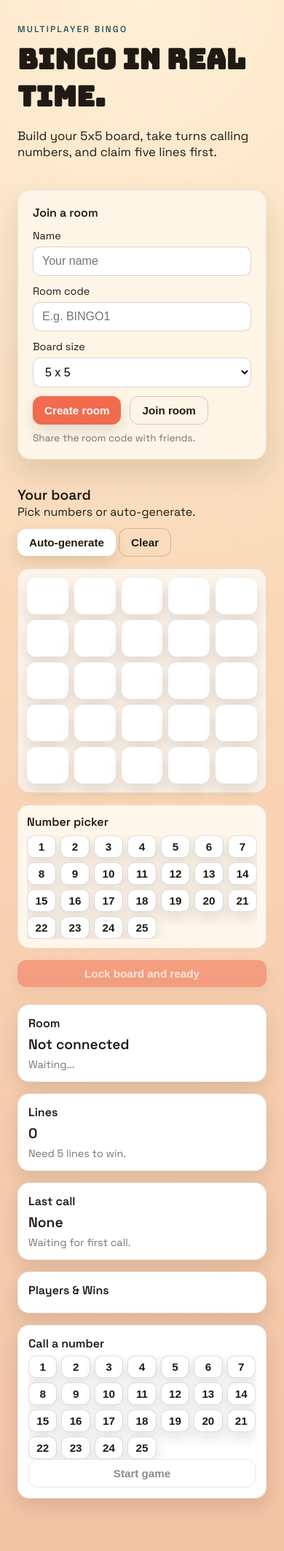
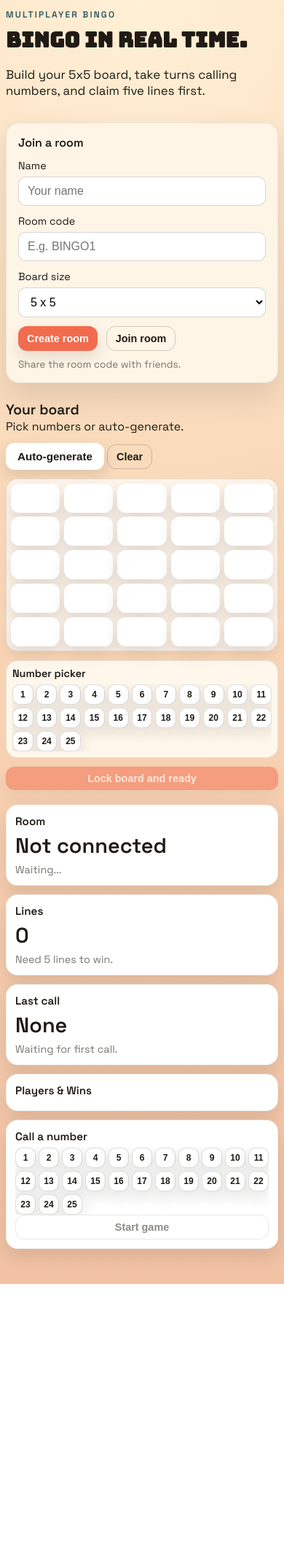
Before and after one commit to raman-bharati/bingo, a CodeIgniter 4 app: the page made by app/Views/bingo.php in a window 390 px wide. Shown: the whole page at 73% size. After the commit the page ends 1760 px from the top, so only its background shows below. Run offline with PHP 8.4 and a stand-in for CodeIgniter, Linux system fonts and the light colour scheme; the template is opened without the code that fills it, so the values that code supplies are empty; some libraries are stand-ins or nearby versions.

Commit message:
Fix line overlay positioning to account for padding, gaps, and proper cell alignment on all screen sizes

```diff
--- a/public/bingo.css
+++ b/public/bingo.css
@@ -23,7 +23,7 @@ body {
 .page {
   max-width: 1200px;
   margin: 0 auto;
-  padding: 32px 24px 72px;
+  padding: clamp(16px, 4vw, 32px) clamp(12px, 3vw, 24px) clamp(36px, 8vw, 72px);
 }
 
 .hero {
@@ -160,40 +160,41 @@ button:disabled {
 
 .board {
   display: grid;
-  grid-template-columns: repeat(var(--board-size, 5), minmax(44px, 1fr));
-  gap: 8px;
+  grid-template-columns: repeat(var(--board-size, 5), minmax(clamp(32px, 7vw, 60px), 1fr));
+  gap: clamp(4px, 1.5vw, 8px);
   background: rgba(255, 255, 255, 0.7);
-  padding: 12px;
+  padding: clamp(8px, 2vw, 16px);
   border-radius: 16px;
   border: 1px solid rgba(31, 26, 20, 0.1);
 }
 
 .board[data-size="7"] {
-  gap: 6px;
+  gap: clamp(3px, 1.2vw, 6px);
 }
 
 .board[data-size="9"] {
-  gap: 5px;
+  gap: clamp(3px, 1vw, 5px);
 }
 
 .board[data-size="7"] .board-cell,
 .board[data-size="9"] .board-cell {
-  min-height: 44px;
-  font-size: 0.9rem;
+  min-height: clamp(32px, 7vw, 44px);
+  font-size: 0.85rem;
 }
 
 .board-cell {
   background: #fff;
   border-radius: 12px;
-  padding: 12px 4px;
+  padding: clamp(6px, 1vw, 12px) clamp(2px, 0.5vw, 4px);
   text-align: center;
   font-weight: 600;
   box-shadow: 0 10px 20px var(--shadow);
   border: 2px solid transparent;
-  min-height: 50px;
+  min-height: clamp(40px, 8vw, 60px);
   display: grid;
   place-items: center;
   position: relative;
+  font-size: clamp(0.75rem, 2vw, 1rem);
 }
 
 .board-cell.selected {
@@ -218,28 +219,30 @@ button:disabled {
 .picker {
   background: #fff7ec;
   border-radius: 16px;
-  padding: 12px;
+  padding: clamp(8px, 2vw, 12px);
   border: 1px solid rgba(31, 26, 20, 0.1);
 }
 
 .picker-title {
   font-weight: 600;
-  margin-bottom: 8px;
+  margin-bottom: clamp(6px, 1vw, 8px);
+  font-size: clamp(0.9rem, 2vw, 1rem);
 }
 
 .picker-grid {
   display: grid;
-  grid-template-columns: repeat(auto-fill, minmax(36px, 1fr));
-  gap: 6px;
+  grid-template-columns: repeat(auto-fill, minmax(clamp(32px, 6vw, 42px), 1fr));
+  gap: clamp(4px, 1vw, 6px);
   max-height: 220px;
   overflow: auto;
 }
 
 .picker-button {
   border-radius: 10px;
-  padding: 6px;
+  padding: clamp(4px, 1vw, 8px);
   text-align: center;
   font-weight: 600;
+  font-size: clamp(0.75rem, 1.5vw, 0.9rem);
   border: 1px solid rgba(31, 26, 20, 0.15);
   background: #fff;
   cursor: pointer;
@@ -295,8 +298,8 @@ button:disabled {
 
 .call-grid {
   display: grid;
-  grid-template-columns: repeat(auto-fill, minmax(36px, 1fr));
-  gap: 6px;
+  grid-template-columns: repeat(auto-fill, minmax(clamp(32px, 6vw, 42px), 1fr));
+  gap: clamp(4px, 1vw, 6px);
   max-height: 220px;
   overflow: auto;
 }
@@ -304,9 +307,10 @@ button:disabled {
 .call-button {
   background: #fff;
   border-radius: 10px;
-  padding: 6px;
+  padding: clamp(4px, 1vw, 8px);
   text-align: center;
   font-weight: 600;
+  font-size: clamp(0.75rem, 1.5vw, 0.9rem);
   border: 1px solid rgba(31, 26, 20, 0.15);
   cursor: pointer;
 }
@@ -375,20 +379,22 @@ button:disabled {
   background: var(--accent);
   pointer-events: none;
   z-index: 5;
+  transform-origin: top center;
 }
 
 .line-overlay.horizontal {
-  left: 0;
-  right: 0;
+  background: linear-gradient(90deg, var(--accent) 0%, var(--accent) 100%);
+  box-shadow: 0 1px 3px rgba(242, 107, 79, 0.4);
 }
 
 .line-overlay.vertical {
-  top: 0;
-  bottom: 0;
+  background: linear-gradient(180deg, var(--accent) 0%, var(--accent) 100%);
+  box-shadow: 1px 0 3px rgba(242, 107, 79, 0.4);
 }
 
 .line-overlay.diagonal {
-  background: var(--accent);
+  background: linear-gradient(45deg, var(--accent) 0%, var(--accent) 100%);
+  box-shadow: 1px 1px 3px rgba(242, 107, 79, 0.4);
 }
 
 @keyframes lineComplete {
@@ -484,21 +490,126 @@ button:disabled {
 }
 
 @media (max-width: 900px) {
+  .board-section {
+    grid-template-columns: 1fr;
+    gap: 20px;
+  }
+
   .board-header {
     flex-direction: column;
     align-items: flex-start;
   }
 
+  .board-actions {
+    width: 100%;
+  }
+
+  .board-actions button {
+    flex: 1;
+  }
+
   .modal-content {
-    padding: 32px;
-    margin: 20px;
+    padding: 24px;
+    margin: 16px;
   }
 
   .celebration h2 {
-    font-size: 2rem;
+    font-size: 1.8rem;
   }
 
   .celebration p {
+    font-size: 1.3rem;
+  }
+}
+
+@media (max-width: 600px) {
+  .page {
+    padding: 12px 8px 48px;
+  }
+
+  .hero {
+    grid-template-columns: 1fr;
+    gap: 16px;
+    margin-bottom: 24px;
+  }
+
+  h1 {
+    font-size: clamp(1.8rem, 5vw, 2.4rem);
+  }
+
+  .panel {
+    padding: 16px;
+  }
+
+  .board-wrap,
+  .status-wrap,
+  .leaderboard-wrap {
+    gap: 12px;
+  }
+
+  .board {
+    padding: clamp(6px, 1.5vw, 12px);
+  }
+
+  .status-card,
+  .leaderboard-card {
+    padding: 12px;
+  }
+
+  .status-title,
+  .leaderboard-title {
+    font-size: 0.95rem;
+  }
+
+  .status-value {
+    font-size: 1.8rem;
+  }
+
+  .picker {
+    gap: 6px;
+  }
+
+  .picker-grid {
+    grid-template-columns: repeat(auto-fit, minmax(clamp(28px, 5vw, 40px), 1fr));
+    gap: clamp(4px, 1vw, 6px);
+  }
+
+  .picker-button {
+    font-size: 0.75rem;
+    padding: clamp(6px, 1vw, 8px);
+  }
+
+  .call-grid {
+    grid-template-columns: repeat(auto-fit, minmax(clamp(28px, 5vw, 40px), 1fr));
+    gap: clamp(4px, 1vw, 6px);
+  }
+
+  .call-button {
+    font-size: 0.75rem;
+    padding: clamp(6px, 1vw, 8px);
+  }
+
+  .modal-content {
+    padding: 20px;
+    margin: 16px;
+    max-width: 90vw;
+  }
+
+  .celebration h2 {
     font-size: 1.5rem;
   }
+
+  .celebration p {
+    font-size: 1.1rem;
+  }
+
+  button.primary,
+  button.ghost {
+    padding: clamp(8px, 2vw, 12px) clamp(12px, 3vw, 16px);
+    font-size: 0.9rem;
+  }
+
+  .board-cell.selected {
+    box-shadow: 0 0 0 1px rgba(242, 107, 79, 0.35);
+  }
 }
--- a/public/bingo.js
+++ b/public/bingo.js
@@ -124,8 +124,19 @@ function drawCompletedLines() {
   existingLines.forEach(line => line.remove());
 
   const board = elements.board;
+  const boardStyle = window.getComputedStyle(board);
+  const padding = parseFloat(boardStyle.padding);
   const boardRect = board.getBoundingClientRect();
-  const cellSize = boardRect.width / state.boardSize;
+  const gap = parseFloat(boardStyle.gap) || 8;
+
+  // Calculate actual content width/height (excluding padding)
+  const contentWidth = boardRect.width - (padding * 2);
+  const contentHeight = boardRect.height - (padding * 2);
+
+  // Calculate cell size based on content area
+  const totalGaps = (state.boardSize - 1) * gap;
+  const cellSize = (contentWidth - totalGaps) / state.boardSize;
+
   const lines = getCompletedLines();
 
   lines.forEach(line => {
@@ -133,39 +144,41 @@ function drawCompletedLines() {
     overlay.className = "line-overlay";
 
     if (line.type === "row") {
-      // Horizontal line
+      // Horizontal line - position at the vertical center of the row
       overlay.classList.add("horizontal");
-      overlay.style.top = (line.index * cellSize + cellSize / 2) + "px";
-      overlay.style.width = "100%";
+      const rowCenterY = padding + (line.index * (cellSize + gap)) + (cellSize / 2);
+      overlay.style.top = rowCenterY + "px";
+      overlay.style.left = padding + "px";
+      overlay.style.width = contentWidth + "px";
       overlay.style.height = "3px";
     } else if (line.type === "col") {
-      // Vertical line
+      // Vertical line - position at the horizontal center of the column
       overlay.classList.add("vertical");
-      overlay.style.left = (line.index * cellSize + cellSize / 2) + "px";
-      overlay.style.height = "100%";
+      const colCenterX = padding + (line.index * (cellSize + gap)) + (cellSize / 2);
+      overlay.style.left = colCenterX + "px";
+      overlay.style.top = padding + "px";
       overlay.style.width = "3px";
+      overlay.style.height = contentHeight + "px";
     } else if (line.type === "diag" && line.index === 0) {
       // Top-left to bottom-right diagonal
-      const size = state.boardSize * cellSize;
-      const lineLength = Math.sqrt(2) * size;
+      const lineLength = Math.sqrt(contentWidth * contentWidth + contentHeight * contentHeight) * 1.1;
       overlay.classList.add("diagonal", "tlbr");
       overlay.style.width = lineLength + "px";
       overlay.style.height = "3px";
-      overlay.style.top = "0";
-      overlay.style.left = "0";
+      overlay.style.left = padding + "px";
+      overlay.style.top = padding + "px";
       overlay.style.transformOrigin = "left top";
-      overlay.style.transform = "rotate(45deg)";
+      overlay.style.transform = `rotate(${Math.atan2(contentHeight, contentWidth) * 180 / Math.PI}deg)`;
     } else if (line.type === "diag" && line.index === 1) {
       // Top-right to bottom-left diagonal
-      const size = state.boardSize * cellSize;
-      const lineLength = Math.sqrt(2) * size;
+      const lineLength = Math.sqrt(contentWidth * contentWidth + contentHeight * contentHeight) * 1.1;
       overlay.classList.add("diagonal", "bltr");
       overlay.style.width = lineLength + "px";
       overlay.style.height = "3px";
-      overlay.style.top = "0";
-      overlay.style.right = "0";
+      overlay.style.right = padding + "px";
+      overlay.style.top = padding + "px";
       overlay.style.transformOrigin = "right top";
-      overlay.style.transform = "rotate(-45deg)";
+      overlay.style.transform = `rotate(${-Math.atan2(contentHeight, contentWidth) * 180 / Math.PI}deg)`;
     }
 
     board.appendChild(overlay);
@@ -426,7 +439,17 @@ function handleRoomAction(action) {
     })
     .then((data) => {
       if (!data.ok) {
-        const errorMsg = data.error || "Unknown error";
+        let errorMsg = data.error || "Unknown error";
+        // Add helpful suggestions for common errors
+        if (errorMsg === "Room already exists." && action === "create") {
+          errorMsg += "\n\nTry a different room code.";
+        } else if (errorMsg === "Room not found." && action === "join") {
+          errorMsg += "\n\nAsk the creator for the correct room code.";
+        } else if (errorMsg === "Game already started.") {
+          errorMsg += "\n\nYou cannot join or change your board once the game has started.";
+        } else if (errorMsg === "Board size does not match the room.") {
+          errorMsg += "\n\nSelect the same board size as the room.";
+        }
         alert(`⚠️ ${action === 'create' ? 'Create Room' : 'Join Room'} Error:\n\n${errorMsg}`);
         console.error(`Room ${action} error:`, data);
         return;
@@ -470,7 +493,15 @@ function lockBoard() {
     })
     .then((data) => {
       if (!data.ok) {
-        const errorMsg = data.error || "Unknown error";
+        let errorMsg = data.error || "Unknown error";
+        // Add helpful suggestions
+        if (errorMsg === "Game already started.") {
+          errorMsg += "\n\nYou cannot change your board after the game has started.";
+        } else if (errorMsg === "Room not found.") {
+          errorMsg += "\n\nThe room no longer exists.";
+        } else if (errorMsg === "Player not found.") {
+          errorMsg += "\n\nYou are not in this room.";
+        }
         alert(`⚠️ Lock Board Error:\n\n${errorMsg}`);
         console.error("Lock board error:", data);
         return;
@@ -657,7 +688,7 @@ function callNumber(number) {
     return;
   }
   if (!state.started) {
-    alert("Start the game first.");
+    alert("⚠️ Start the game first.");
     return;
   }
   fetch(`${BASE_URL}/bingo/room/call`, {
@@ -669,15 +700,35 @@ function callNumber(number) {
       number,
     }),
   })
-    .then((res) => res.json())
+    .then((res) => {
+      if (!res.ok) {
+        throw new Error(`HTTP ${res.status}`);
+      }
+      return res.json();
+    })
     .then((data) => {
       if (!data.ok) {
-        alert(data.error || "Call failed.");
+        let errorMsg = data.error || "Unknown error";
+        // Add helpful suggestions
+        if (errorMsg === "Not your turn.") {
+          errorMsg += "\n\nWait for your turn to call.";
+        } else if (errorMsg === "Number already called.") {
+          errorMsg += "\n\nPick a different number.";
+        } else if (errorMsg === "Game is over.") {
+          errorMsg += "\n\nStart a new game.";
+        } else if (errorMsg === "Waiting for all players to be ready.") {
+          errorMsg += "\n\nWait for all players to lock their boards.";
+        }
+        alert(`⚠️ Error:\n\n${errorMsg}`);
+        console.error("Call number error:", data);
         return;
       }
       applyState(data.state);
     })
-    .catch(() => alert("Call failed."));
+    .catch((err) => {
+      alert(`⚠️ Call failed:\n\n${err.message}`);
+      console.error("Call error:", err);
+    });
 }
 
 function startNextGame() {
```
